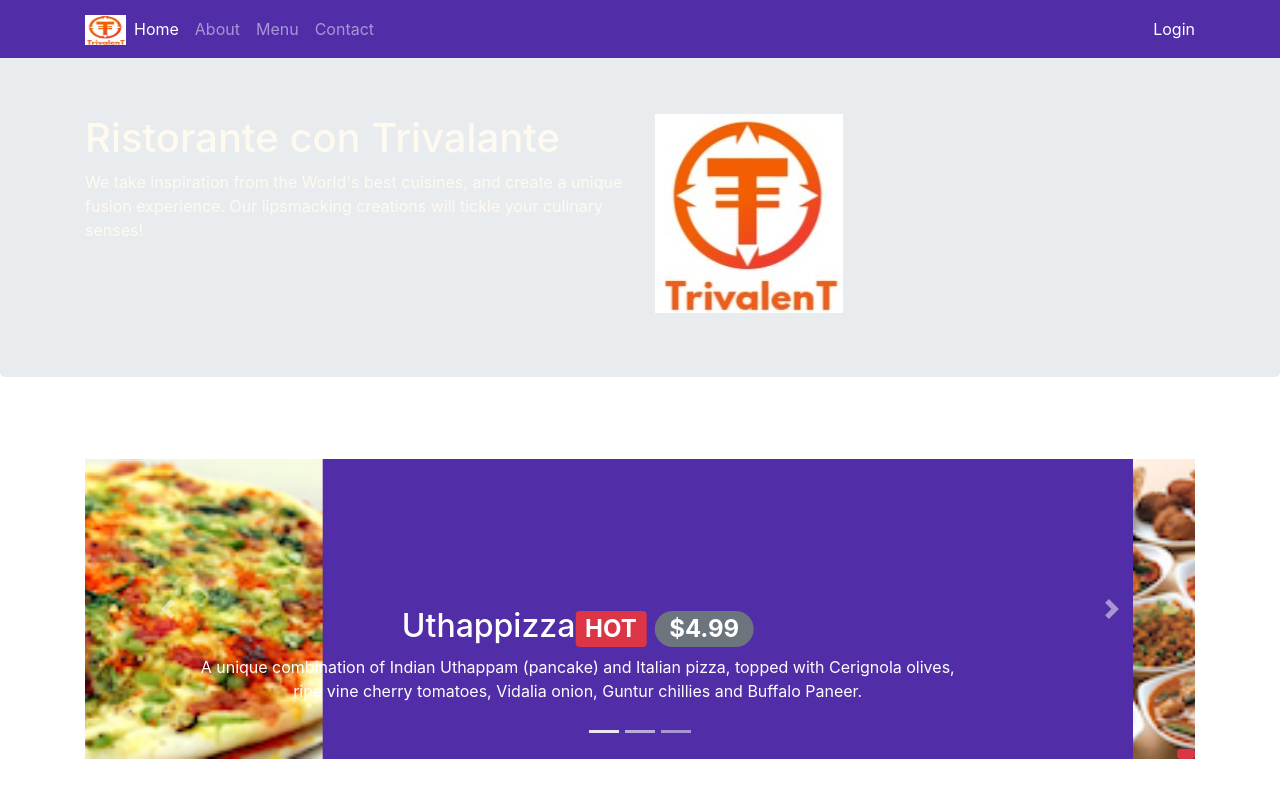
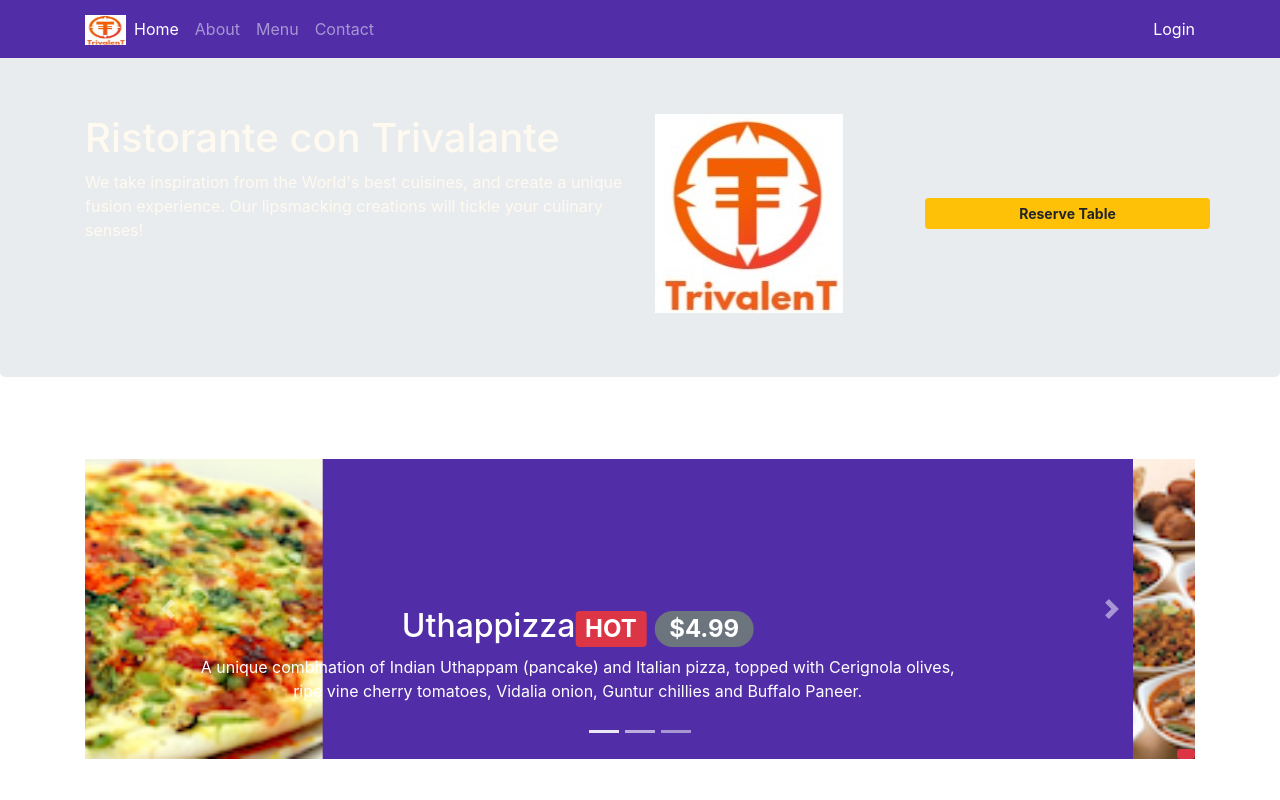
Before and after one commit to 5h0bh4nk/TrivalantE, a website: page index.html in a window 1280 px wide. Shown: the top 800 px of the page. Drawn offline with nearby package versions, Linux system fonts and the light colour scheme.

Commit message:
Revert "Update index.html"
This reverts commit b3b52d48832886b26fca181dda565cdf4cd2fa21.

```diff
--- a/index.html
+++ b/index.html
@@ -147,6 +147,7 @@
             </div>
         </div>
     </div>
+
     <header class="jumbotron">
         <div class="container">
             <div class="row row-header">
@@ -154,8 +155,14 @@
                     <h1>Ristorante con Trivalante</h1>
                     <p>We take inspiration from the World's best cuisines, and create a unique fusion experience. Our lipsmacking creations will tickle your culinary senses!</p>
                 </div>
-                <div class="col-12 col-sm align-self-center">
+                <div class="col-12 col-sm-3 align-self-center">
                     <img src="img/logo.png" class="img-fluid">
+                </div>
+                <a role="button" class="col-12 col-sm-3 align-self-center btn btn-block btn-sm btn-warning"
+                data-toggle="modal" data-target="#reservemodal" >
+
+                        <strong>Reserve Table</strong>
+                </a>
                 </div>
             </div>
         </div>
```
